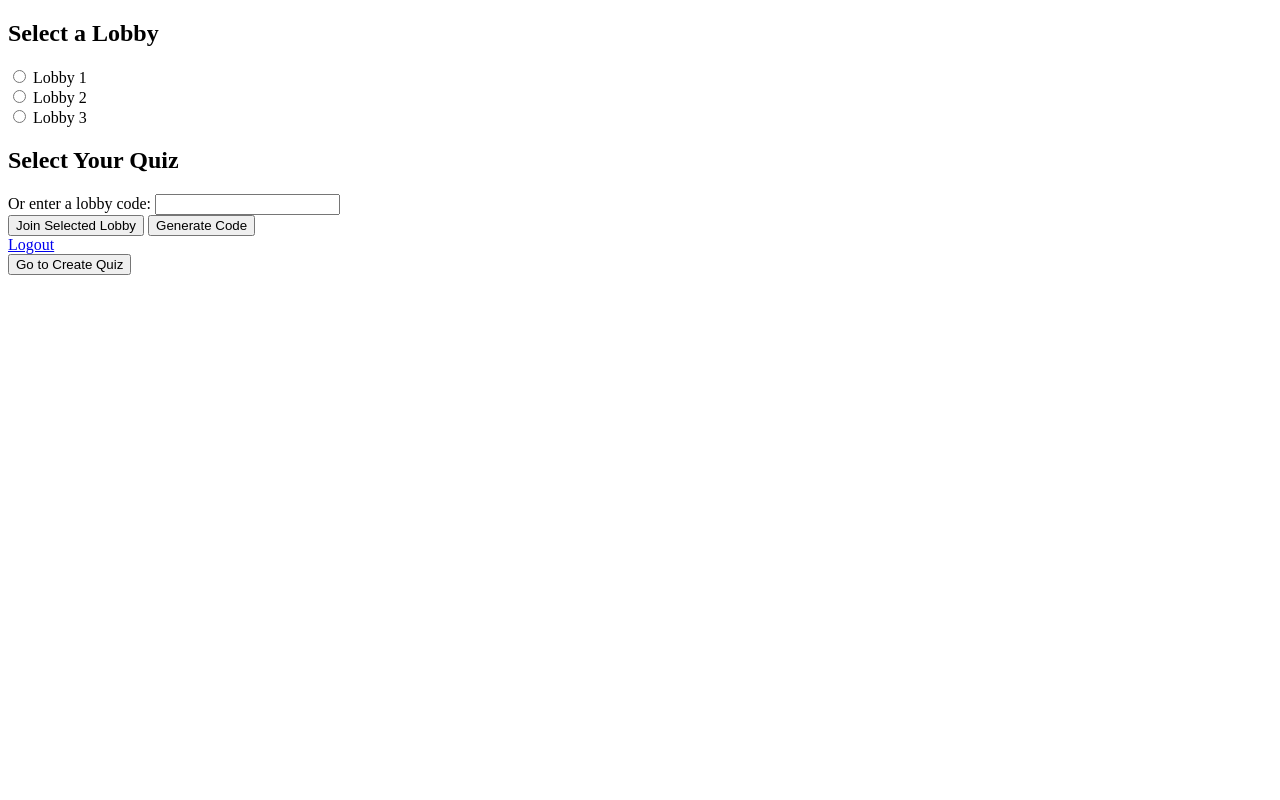
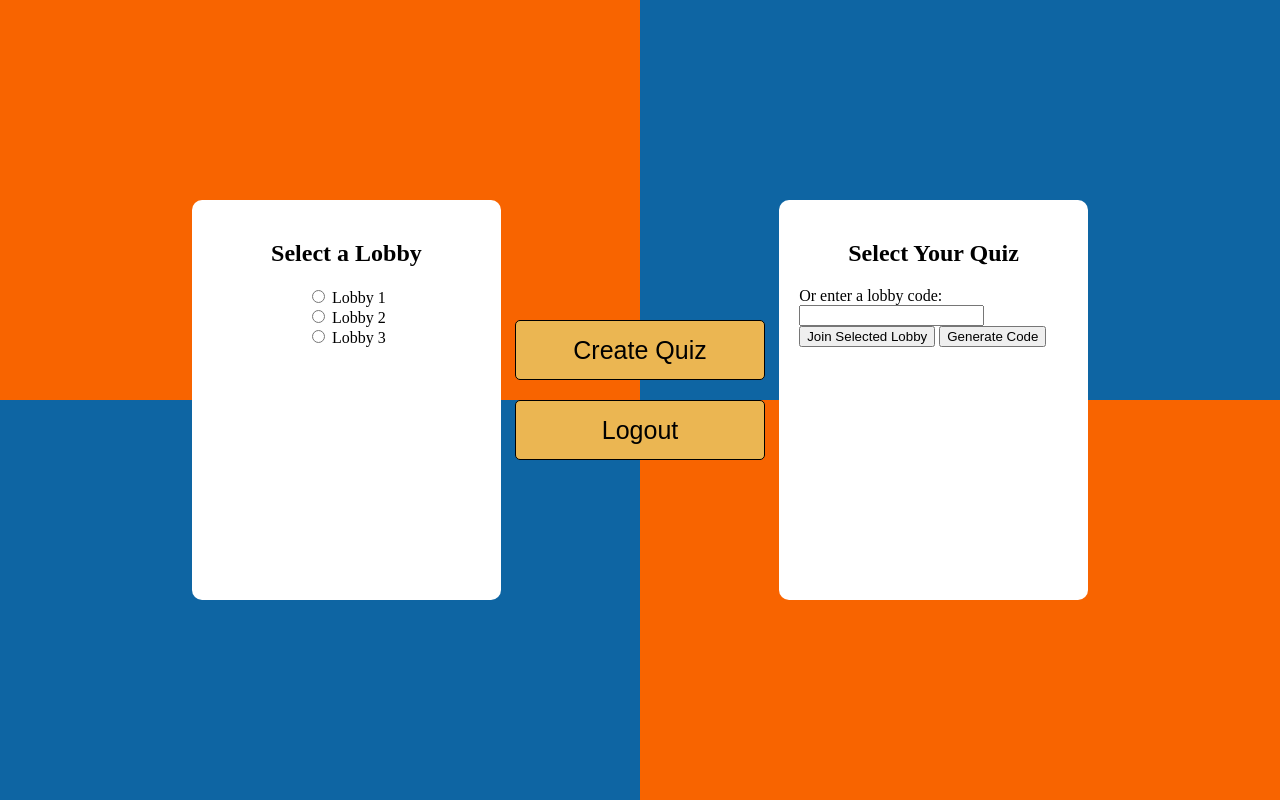
Before and after one commit to Dnovak043/Kahoot-Game, a Flask app: page /select_lobby in a window 1280 px wide. Run offline with Flask 3, Linux system fonts and the light colour scheme; the visitor is signed in with stand-in values (Sample User, id 1).

Commit message:
front end and scoring fixed

```diff
--- a/app.py
+++ b/app.py
@@ -280,7 +280,26 @@ def handle_page_change(data):
         print("CHANGING PAGE")
         emit('change_page', {'newPage': new_page}, to=lobby_name)
 
+def join_quiz(data):
+    username = session['username']
+    quiz_id = data['quiz_id']
 
+    # Load quizzes and find the correct quiz
+    quizzes = load_quizzes()
+    quiz = next((q for q in quizzes['quizzes'] if q['quiz_id'] == quiz_id), None)
+    if quiz:
+        participant = next((p for p in quiz['participants'] if p['username'] == username), None)
+        if not participant:
+            # Add the participant with empty responses and score 0
+            quiz['participants'].append({
+                'username': username,
+                'responses': [],
+                'score': 0
+            })
+
+        save_quizzes(quizzes)
+
+    emit('quiz_joined', {'status': 'success', 'quiz_id': quiz_id, 'username': username}, broadcast=True)
 
 @socketio.on('submit_answer')
 def submit_answer(data):
@@ -298,24 +317,21 @@ def submit_answer(data):
             # Find the correct response index and update it
             response = next((r for r in participant['responses'] if r['question_id'] == question_id), None)
             if response:
-                response['selected_option'] = selected_option
+                selected_answer = selected_option
+                response['selected_option'] = selected_answer
             else:
+                selected_answer = selected_option
                 participant['responses'].append({
                     'question_id': question_id,
-                    'selected_option': selected_option,
+                    'selected_option': selected_answer,
                 })
 
-            print(quiz['questions'][question_id - 1]['correct_answer'])
-            print(selected_option == quiz['questions'][question_id - 1]['correct_answer'])
-            print(participant['score'])
-
-            if selected_option == quiz['questions'][question_id - 1]['correct_answer']:
-                participant['score'] = participant['score'] + 1
+            if selected_answer == quiz['questions'][question_id - 1]['correct_answer']:
+                participant['score'] += 1
 
             save_quizzes(quizzes)
 
         emit('answer_received', {'status': 'success', 'question_id': question_id, 'username': username}, broadcast=True)
-
 
 
 
--- a/quizzes.json
+++ b/quizzes.json
@@ -57,6 +57,16 @@
                         }
                     ],
                     "score": 0
+                },
+                {
+                    "username": "user2",
+                    "responses": [
+                        {
+                            "question_id": 1,
+                            "selected_option": null
+                        }
+                    ],
+                    "score": 0
                 }
             ],
             "questions": [
@@ -75,7 +85,28 @@
         {
             "quiz_id": "Football",
             "owner": "user1",
-            "participants": [],
+            "participants": [
+                {
+                    "username": "user3",
+                    "responses": [
+                        {
+                            "question_id": 1,
+                            "selected_option": -1
+                        }
+                    ],
+                    "score": 0
+                },
+                {
+                    "username": "user2",
+                    "responses": [
+                        {
+                            "question_id": 1,
+                            "selected_option": "49ers"
+                        }
+                    ],
+                    "score": 1
+                }
+            ],
             "questions": [
                 {
                     "question": "Who plays in San Fran?",
@@ -87,6 +118,44 @@
                     "time": 6
                 }
             ]
+        },
+        {
+            "quiz_id": "Ocean",
+            "owner": "user1",
+            "participants": [
+                {
+                    "username": "user3",
+                    "responses": [
+                        {
+                            "question_id": 1,
+                            "selected_option": -1
+                        }
+                    ],
+                    "score": 0
+                },
+                {
+                    "username": "user2",
+                    "responses": [
+                        {
+                            "question_id": 1,
+                            "selected_option": "blue"
+                        }
+                    ],
+                    "score": 1
+                }
+            ],
+            "questions": [
+                {
+                    "question": "what color is the ocean",
+                    "options": [
+                        "blue",
+                        "purple",
+                        "brown"
+                    ],
+                    "correct_answer": "blue",
+                    "time": 10
+                }
+            ]
         }
     ]
 }
--- a/templates/select_lobby.html
+++ b/templates/select_lobby.html
@@ -2,39 +2,164 @@
 <html>
 <head>
     <title>Select Lobby</title>
+    <style>
+        .container {
+            display: flex;
+            justify-content: space-between;
+            padding: 20px;
+            height: 50%;
+            width: 70%;
+            z-index: 10;
+        }
+        .box {
+            background-color: white;
+            border-radius: 10px;
+            padding: 20px;
+            width: 30%;
+            z-index: 10;
+        }
+        .center {
+            display: flex;
+            justify-content: center;
+            align-items: center;
+            height: 100vh;
+        }
+        body {
+            display: flex;
+            justify-content: center;
+            align-items: center;
+            height: 100vh;
+            margin: 0;
+        }
+
+        #title {
+            display: block;
+            position: absolute;
+            width: 300px; /* Increase the width to make the box bigger */
+            height: 55px; /* Increase the height to make the box bigger */
+            top: 10px;
+            left: 10px;
+            text-align: center;
+            background-color: white;
+            padding: 10px;
+            border: 1px solid black; /* Add a black border */
+            border-radius: 5px;
+            font-size: 35px;
+            z-index: 2;
+        }
+
+        #buttons {
+            display: flex;
+            flex-direction: column;
+            align-items: center;
+            justify-content: center;
+            position: absolute;
+            top: 0;
+            bottom: 0;
+            left: 0;
+            right: 0;
+            z-index: 3;
+        }
+
+        #buttons form {
+        display: flex;
+        flex-direction: column;
+        align-items: center;
+        }
+
+                .button {
+                    display: block;
+                    width: 250px; /* Increase the width to make the buttons bigger */
+                    height: 60px; /* Increase the height to make the buttons bigger */
+                    margin-bottom: 20px;
+                    text-align: center;
+                    font-size: 25px;
+                    border: 1px solid black; /* Add a black border */
+                    border-radius: 5px;
+                    cursor: pointer;
+                    z-index: 1; /* Add this line */
+                    background-color: #EBB652; /* Add this line */
+                }
+
+
+                .quadrant {
+                    width: 50%;
+                    height: 50%;
+                    position: absolute;
+                }
+
+                .orange {
+                    background-color: #F86400;
+                    top: 0;
+                    left: 0;
+                }
+
+                .blue {
+                    background-color: #0E65A3;
+                    top: 0;
+                    right: 0;
+                }
+
+                .orangeB {
+                    background-color: #F86400;
+                    bottom: 0;
+                    right: 0;
+                }
+
+                .blueB {
+                    background-color: #0E65A3;
+                    bottom: 0;
+                    left: 0;
+                }
+
+                .no-underline {
+                    text-decoration: none;
+                }
+    </style>
 </head>
 <body>
+    <div class="quadrant orange"></div>
+    <div class="quadrant blue"></div>
+    <div class="quadrant orangeB"></div>
+    <div class="quadrant blueB"></div>
+
+    <div class="container">
+        <div class="box" style="display: flex; flex-direction: column; align-items: center;">
             <h2>Select a Lobby</h2>
             <form action="" method="post">
                 {% for lobby in lobbies %}
                     <input type="radio" id="{{ lobby }}" name="lobby" value="{{ lobby }}">
                     <label for="{{ lobby }}">{{ lobby }}</label><br>
                 {% endfor %}
-
-        <!-- Quiz selection section -->
+            </form>
+        </div>
+        <div id="buttons" style="display: flex; flex-direction: column; align-items: center; z-index: 2;">
+            <form action="/create_quiz" method="get">
+                <input type="submit" value="Create Quiz" class="button">
+            </form>
+            <a href="/logout" class="no-underline" style="align-self: center;">
+                <button class="button">Logout</button>
+            </a>
+        </div>
+        <div class="box" style="display: flex; flex-direction: column; align-items: center;">
             <h2>Select Your Quiz</h2>
+            <form action="" method="post">
                 {% for quiz in quizzes %}
                     <input type="radio" id="{{ quiz.quiz_id }}" name="lobby_code" value="{{ quiz.quiz_id }}">
                     <label for="{{ quiz.quiz_id }}">{{ quiz.quiz_id }} - {{ quiz.questions|length }} Questions</label><br>
                 {% endfor %}
-
-        <!-- Lobby code entry section -->
                 <label for="lobby_code">Or enter a lobby code:</label>
                 <input type="text" id="lobby_code" name="lobby_code"><br>
-
-        <!-- Generate code button -->
                 <input type="submit" value="Join Selected Lobby">
                 <button type="button" onclick="generateLobbyCode()">Generate Code</button>
             </form>
+        </div>
+    </div>
     <script>
         function generateLobbyCode() {
             const code = Math.floor(10000 + Math.random() * 90000);
             document.getElementById('lobby_code').value = code;
         }
     </script>
-    <a href="/logout">Logout</a>
-    <form action="/create_quiz" method="get">
-        <input type="submit" value="Go to Create Quiz">
-    </form>
 </body>
 </html>
```
Lines whose indentation alone changed are shown as unchanged.
